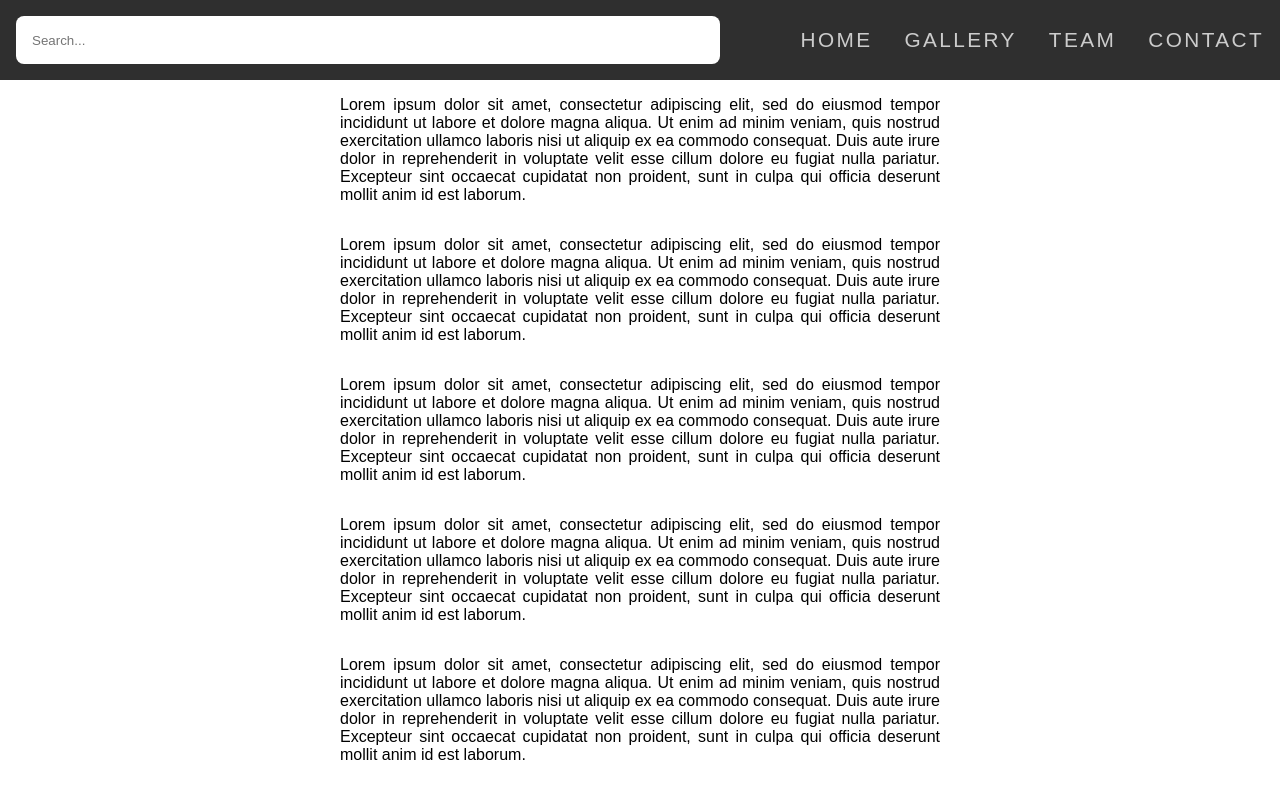
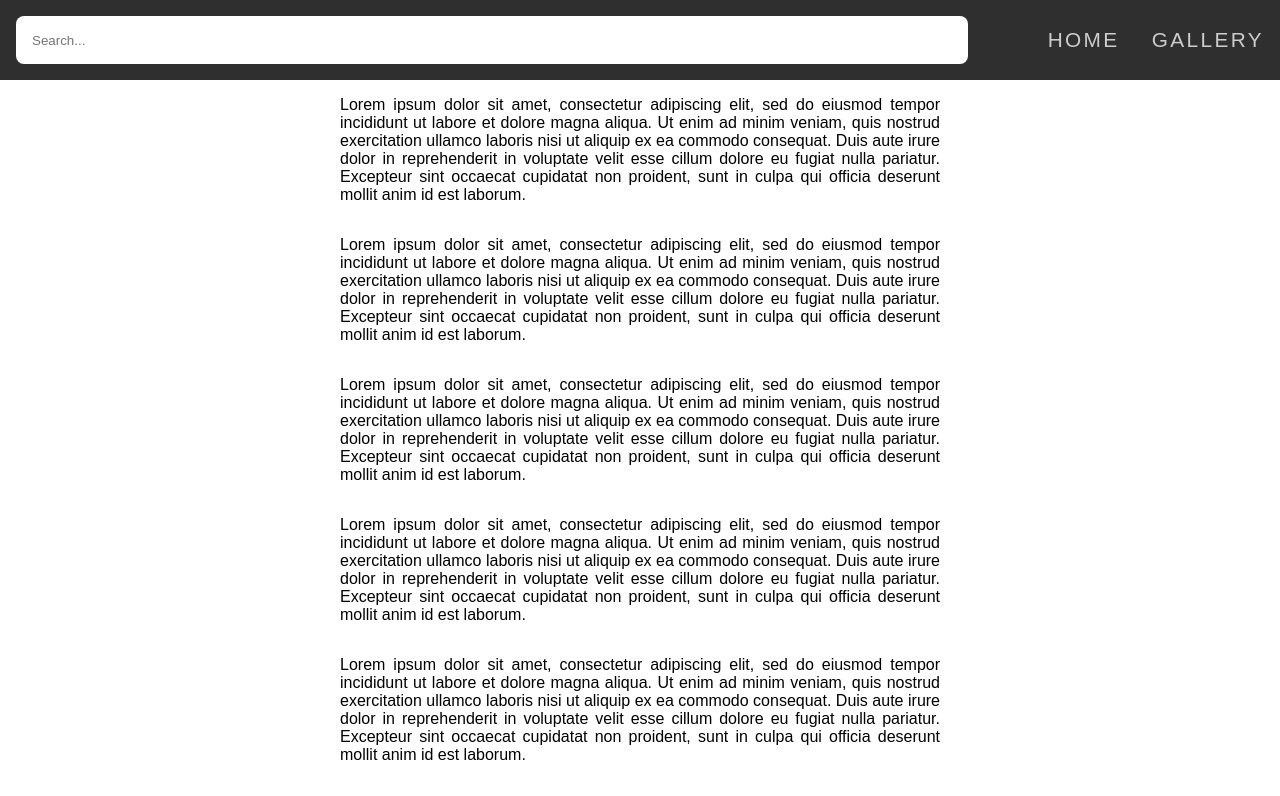
Before and after one commit to jorgeparavicini/StencilJS-Angular, an Angular app in the folder Angular/: page /home in a window 1280 px wide. Shown: the top 796 px of the page. Built offline with nearby package versions, Linux system fonts and the light colour scheme.

Commit message:
Adjust routing links

```diff
--- a/Angular/src/app/components/static-header/static-header.component.html
+++ b/Angular/src/app/components/static-header/static-header.component.html
@@ -11,9 +11,7 @@
     />
   </form>
   <nav class="nav">
-    <a href="" class="nav__label">Home</a>
-    <a href="" class="nav__label">Gallery</a>
-    <a href="" class="nav__label">Team</a>
-    <a href="" class="nav__label">Contact</a>
+    <a href="/home" class="nav__label">Home</a>
+    <a href="/gallery" class="nav__label">Gallery</a>
   </nav>
 </div>
```
